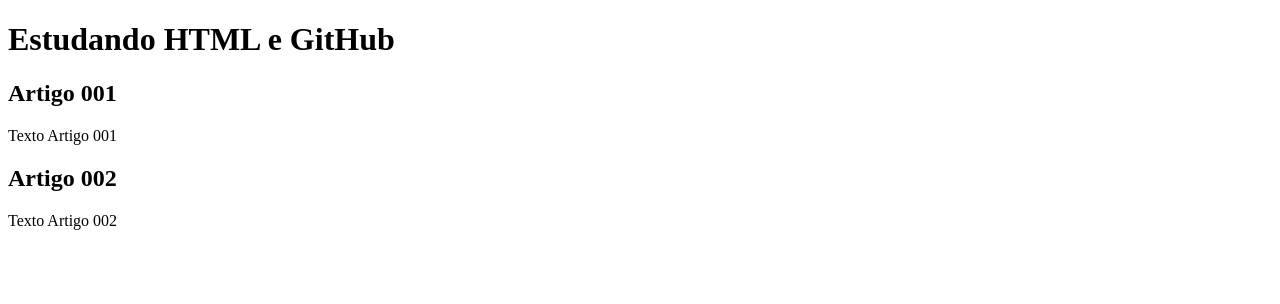
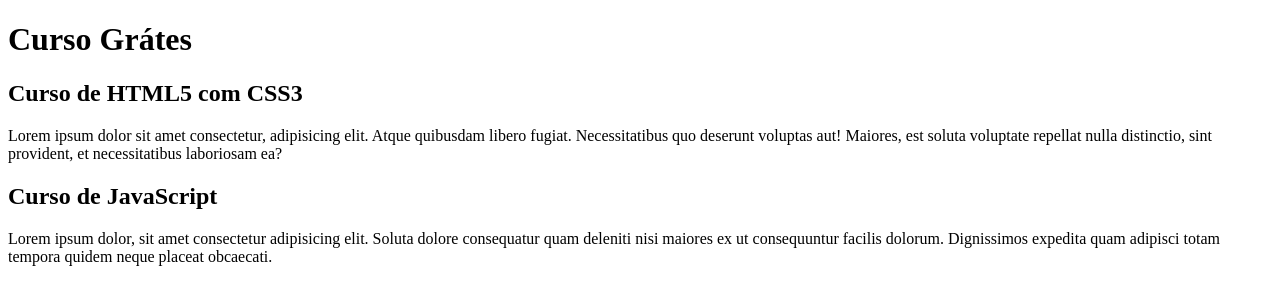
Before and after one commit to maurenciosantos/projeto-site-2, a plain HTML site: page index.html in a window 1280 px wide. Drawn offline with Linux system fonts and the light colour scheme.

Commit message:
comecei a escrever o conteúdo

```diff
--- a/index.html
+++ b/index.html
@@ -9,15 +9,19 @@
 <body>
       <main>
         <header>
-            <h1>Estudando HTML e GitHub</h1>
+            <h1>Curso Grátes</h1>
         </header>
                 <article>
-                    <h2>Artigo 001</h2>
-                    <p>Texto Artigo 001</p>
+                    <h2>Curso de HTML5 com CSS3</h2>
+                    <p>Lorem ipsum dolor sit amet consectetur, adipisicing elit. Atque quibusdam libero fugiat.
+                        Necessitatibus quo deserunt voluptas aut! Maiores, est soluta voluptate repellat nulla distinctio,
+                        sint provident, et necessitatibus laboriosam ea?</p>
                 </article>
                 <article>
-                    <h2>Artigo 002</h2>
-                    <p>Texto Artigo 002</p>
+                    <h2>Curso de JavaScript</h2>
+                    <p>Lorem ipsum dolor, sit amet consectetur adipisicing elit. Soluta dolore consequatur quam deleniti
+                        nisi maiores ex ut consequuntur facilis dolorum. Dignissimos expedita quam adipisci totam tempora
+                        quidem neque placeat obcaecati.</p>
                 </article>
       </main>
 </body>
```
